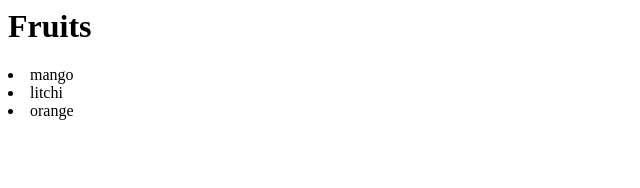
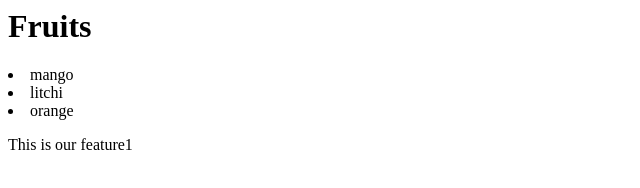
Before and after one commit to abhishekthakur70/localrepo, a plain HTML site: page index.html in a window 1280 px wide. Shown: the whole page, without its empty margins (0-640 px from the left). Drawn offline with Linux system fonts and the light colour scheme.

Commit message:
add feature1

```diff
--- a/index.html
+++ b/index.html
@@ -5,3 +5,4 @@
     <li>orange</li>
 
 </div>
+    <p> This is our feature1</p>
```
